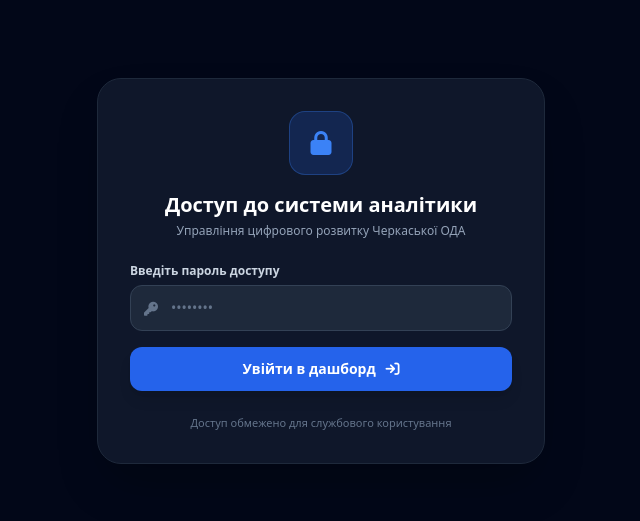
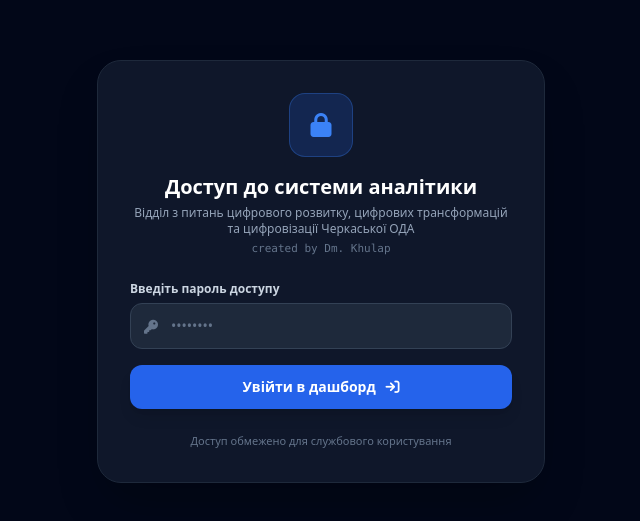
Before and after one commit to Eed061/cherkasy-bs-dashboard, a plain HTML site: page index.html in a window 1280 px wide. Shown: the part 129-650 px from the top of the page, without its empty margins (319-959 px from the left). Drawn offline with nearby package versions, Linux system fonts and the light colour scheme.

Commit message:
Update department title to Department of Digital Development and add author credit created by Dm. Khulap

```diff
--- a/index.html
+++ b/index.html
@@ -30,7 +30,8 @@
                 <i class="fa-solid fa-lock text-2xl"></i>
             </div>
             <h2 class="text-xl font-bold text-white mb-1">Доступ до системи аналітики</h2>
-            <p class="text-xs text-slate-400 mb-6">Управління цифрового розвитку Черкаської ОДА</p>
+            <p class="text-xs text-slate-400 mb-1">Відділ з питань цифрового розвитку, цифрових трансформацій та цифровізації Черкаської ОДА</p>
+            <p class="text-[11px] text-slate-500 font-mono mb-6">created by Dm. Khulap</p>
 
             <form onsubmit="handleLogin(event)" class="space-y-4">
                 <div>
@@ -62,7 +63,8 @@
                     </div>
                     <div>
                         <h1 class="text-xl md:text-2xl font-bold tracking-tight">Аналітичний дашборд тестування БС при блекауті</h1>
-                        <p class="text-slate-400 text-xs md:text-sm">Управління цифрового розвитку, цифрових трансформацій та цифровізації Черкаської ОДА</p>
+                        <p class="text-slate-400 text-xs md:text-sm">Відділ з питань цифрового розвитку, цифрових трансформацій та цифровізації Черкаської ОДА</p>
+                        <p class="text-slate-500 text-[11px] font-mono mt-0.5">created by Dm. Khulap</p>
                     </div>
                 </div>
             </div>
```
